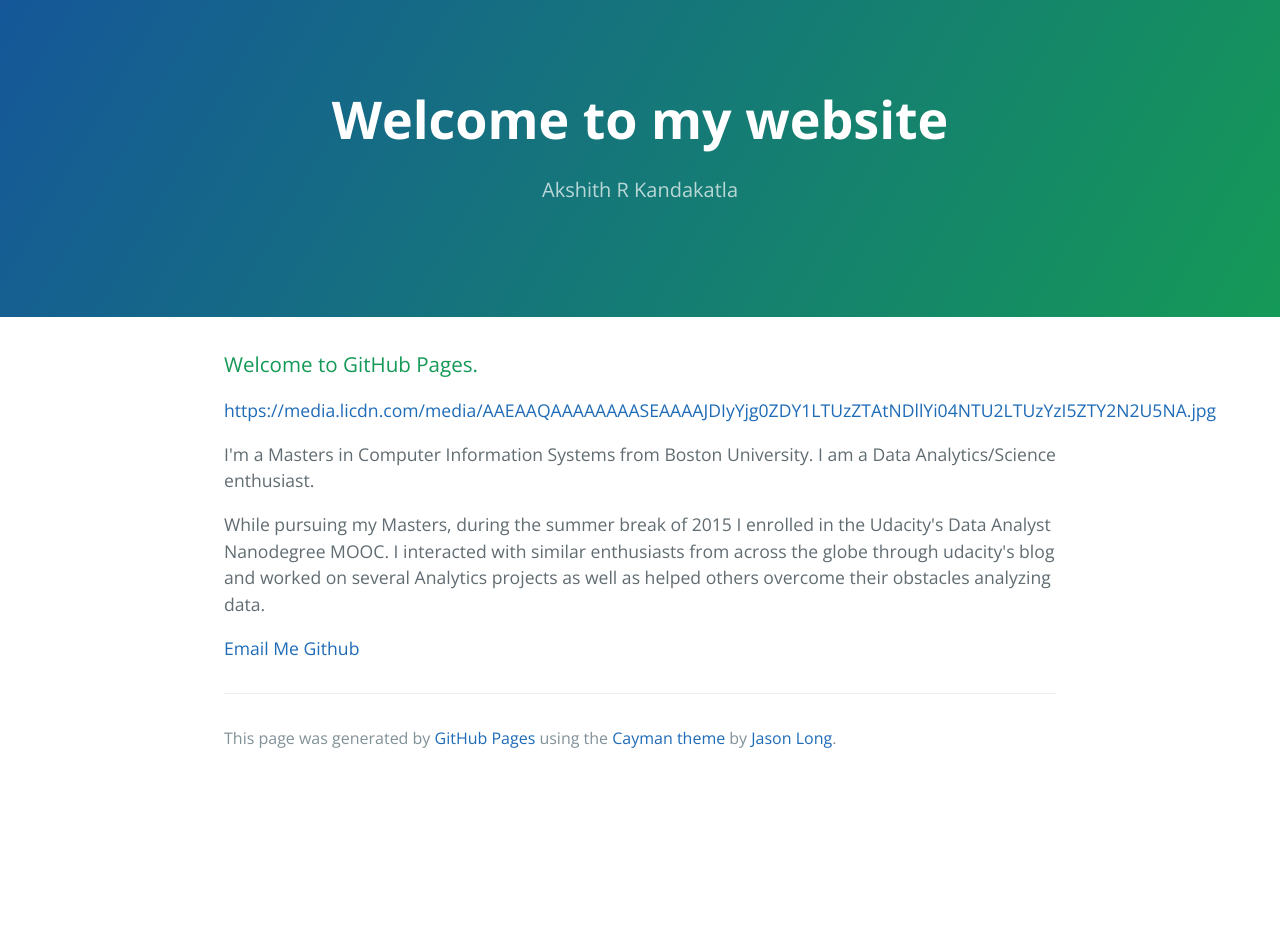
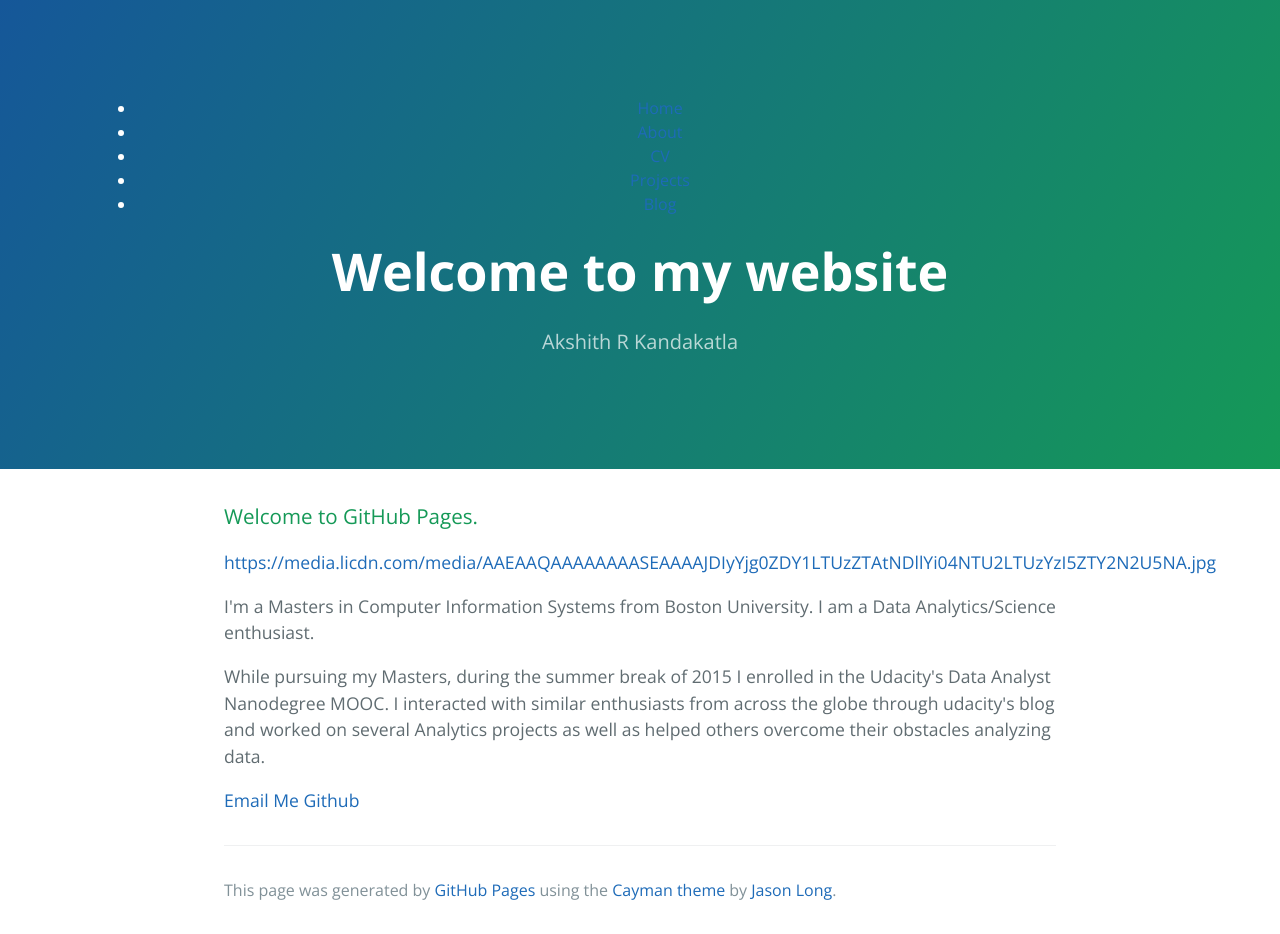
Before and after one commit to akshithrk/akshithrk.ak.io, a plain HTML site: page index.html in a window 1280 px wide. Before the commit the page ends 800 px from the top, so only its background shows below. Drawn offline with nearby package versions, Linux system fonts and the light colour scheme.

Commit message:
Update index.html

```diff
--- a/index.html
+++ b/index.html
@@ -11,6 +11,15 @@
   </head>
   <body>
     <section class="page-header">
+      <nav>
+    		<ul>
+        		<li><a href="/index">Home</a></li>
+	        	<li><a href="/">About</a></li>
+        		<li><a href="/cv">CV</a></li>
+        		<li><a href="/projects">Projects</a></li>
+        		<li><a href="/blog">Blog</a></li>
+    		</ul>
+      </nav>
       <h1 class="project-name">Welcome to my website</h1>
       <h2 class="project-tagline">Akshith R Kandakatla</h2>
     </section>
@@ -23,7 +32,8 @@
 
 <p>I'm a Masters in Computer Information Systems from Boston University. I am a Data Analytics/Science enthusiast.</p>
 
-<p>While pursuing my Masters, during the summer break of 2015 I enrolled in the Udacity's Data Analyst Nanodegree MOOC. I interacted with similar enthusiasts from across the globe through udacity's blog and worked on several Analytics projects as well as helped others overcome their obstacles analyzing data.</p>
+<p>While pursuing my Masters, during the summer break of 2015 I enrolled in the Udacity's Data Analyst Nanodegree MOOC.
+I interacted with similar enthusiasts from across the globe through udacity's blog and worked on several Analytics projects as well as helped others overcome their obstacles analyzing data.</p>
 
 <p><a href="mailto:rosshanabshetty@gmail.com">Email Me</a>
 <a href="https://github.com/akshithrk">Github</a></p>
```
